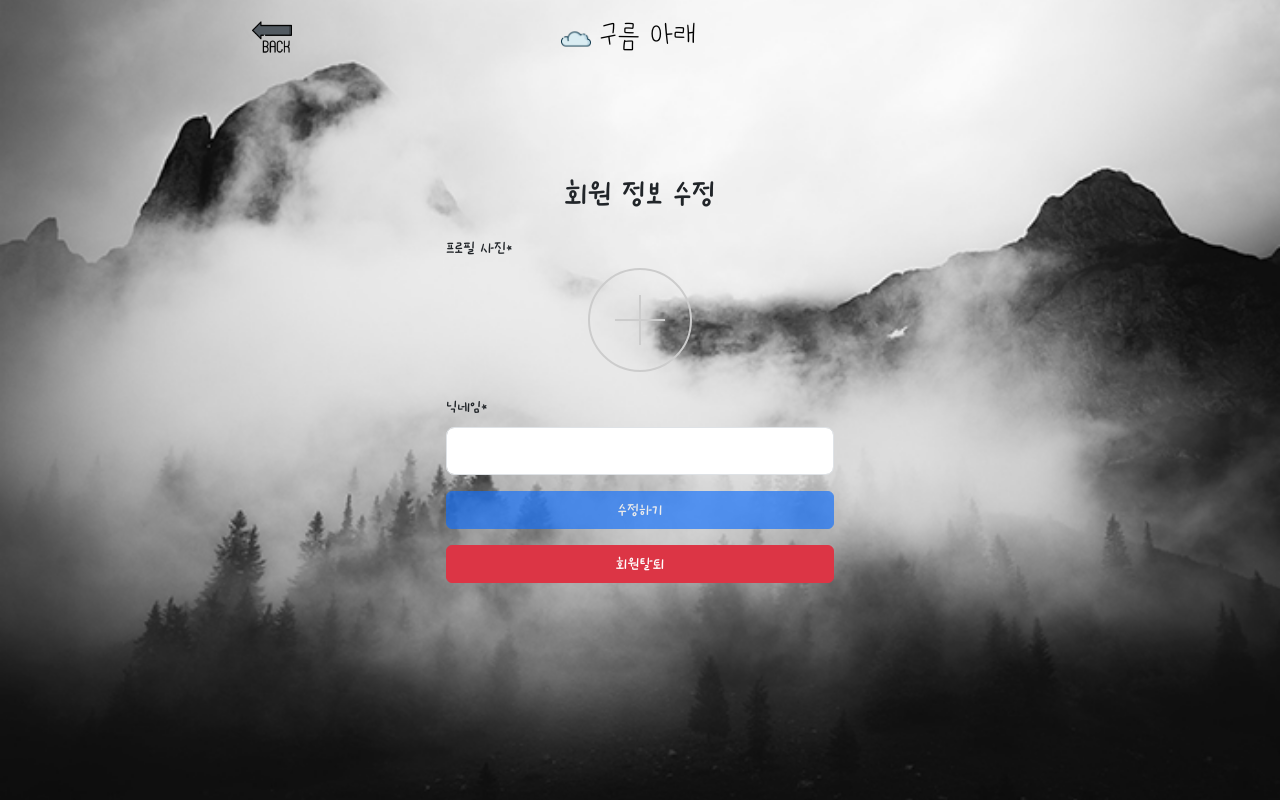
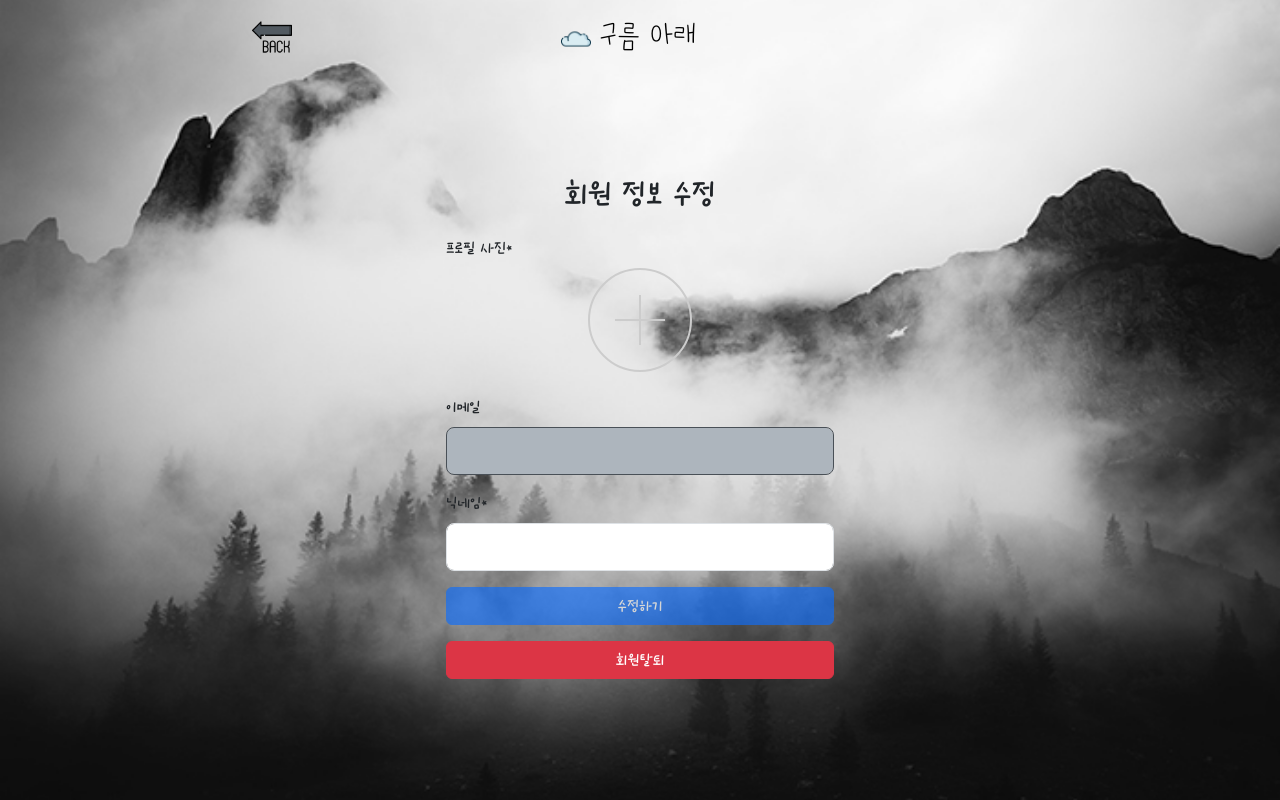
Before and after one commit to 100-hours-a-week/2-hyun-lee-community-re, a React (Create React App) app: page /edit-user in a window 1280 px wide. Built offline with nearby package versions, Linux system fonts and the light colour scheme; no server answers.

Commit message:
feat: 회원정보 수정시 이메일 표시

```diff
--- a/src/pages/editUser.js
+++ b/src/pages/editUser.js
@@ -16,6 +16,7 @@ import "../styles/swal2-style.css";
 const EditUser = () =>{
     const [user, setUser]= useState(null);
     const [nickname, setNickname] = useState("");
+    const [email, setEmail] = useState("");
     const [existingProfileImage, setExistingProfileImage] = useState(null);
     const [profileImage, setProfileImage] = useState(null);
 
@@ -35,9 +36,11 @@ const EditUser = () =>{
                 if (!isAuthenticated) return ;
 
                 const userInfo = await fetchUserData();
+
                 if (userInfo && userInfo.userInfo) {
                     setUser(userInfo);
                     setNickname(userInfo.userInfo.nickname);
+                    setEmail(userInfo.userInfo.email);
                     setExistingProfileImage(userInfo.userInfo.profile_image);
                     setProfileImage(userInfo.userInfo.profile_image)
                 }
@@ -160,6 +163,21 @@ const EditUser = () =>{
                 </Form.Group>
 
                 <Form.Group className="mb-3">
+                    <Form.Label>이메일</Form.Label>
+                    <Form.Control
+                        type="text"
+                        id="email"
+                        value={email}
+                        className="form-control-lg"
+                        disabled
+                        style={{
+                          backgroundColor: '#adb5bd',
+                          borderColor: '#495057',
+                        }}
+                    />
+                </Form.Group>
+
+                <Form.Group className="mb-3">
                     <Form.Label>닉네임*</Form.Label>
                     <Form.Control
                         type="text"
```
